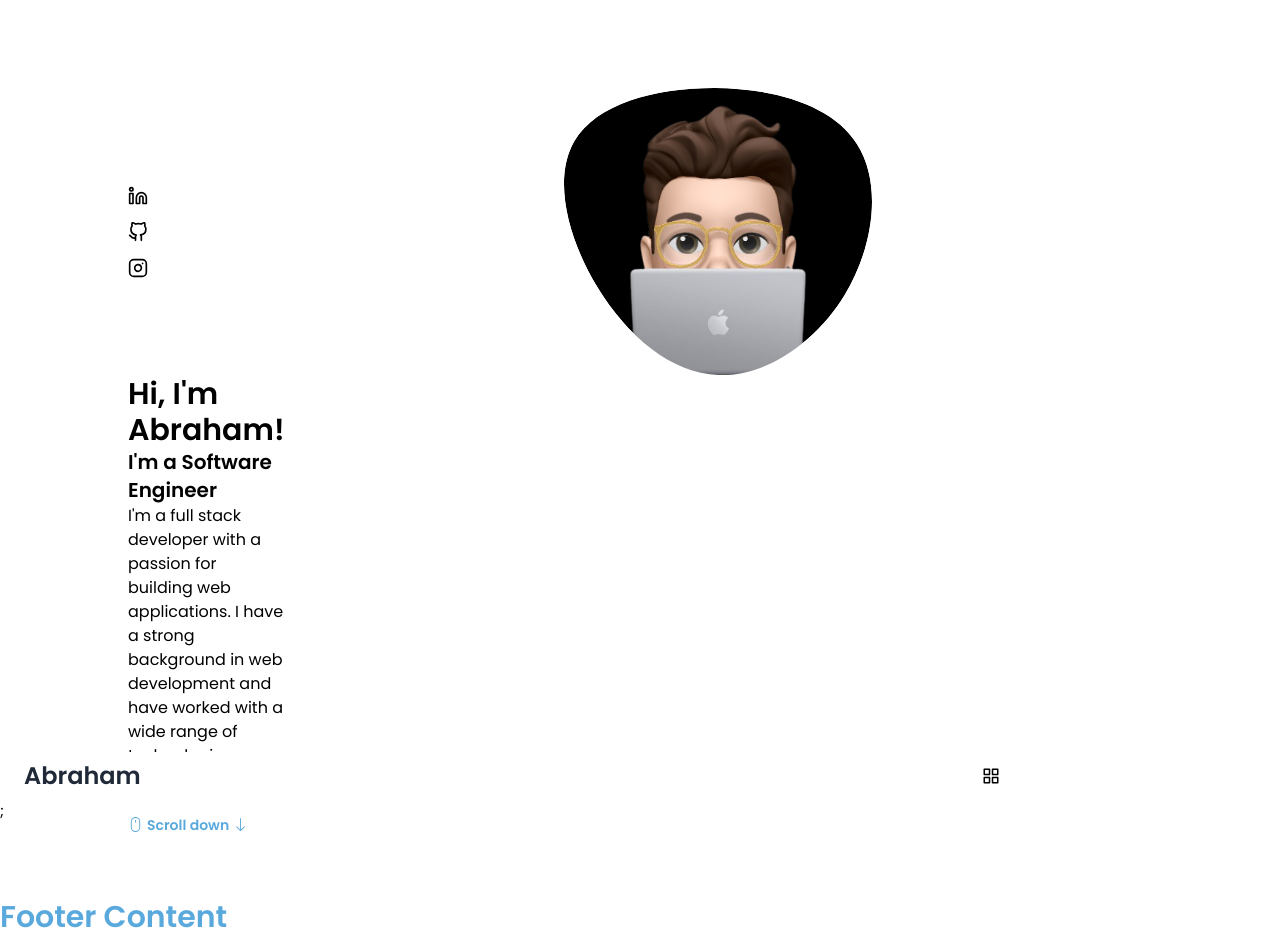
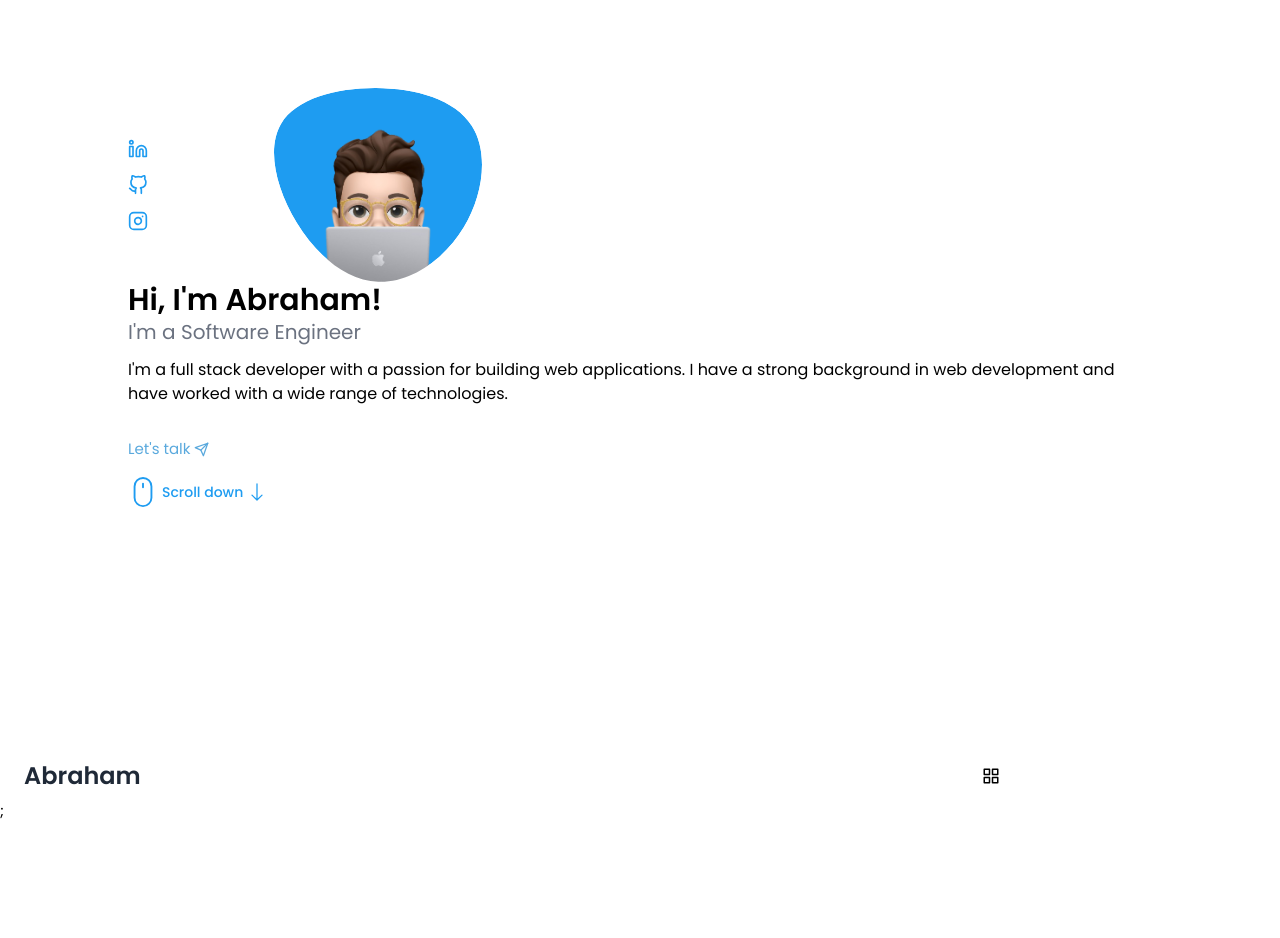
Before and after one commit to idkan/Portafolio, a Next.js app: page / in a window 1280 px wide. After the commit the page ends 823 px from the top, so only its background shows below. Built offline with nearby package versions, Linux system fonts and the light colour scheme.

Commit message:
Added Animation to home details

```diff
--- a/pages/index.js
+++ b/pages/index.js
@@ -10,33 +10,33 @@ const Home = () => {
 				<div className="max-w-5xl mx-auto grip gap-4">
 					<div className="grid grid-cols-home-content pt-14 items-center mb-4">
 						<div className="grid grid-cols-home-social gap-y-4">
-							<a href="https://www.linkedin.com/in/abraham-serena/" target="_blank" rel="noopener noreferrer"><FiLinkedin className="text-xl" /></a>
-							<a href="https://github.com/idkan/" target="_blank" rel="noopener noreferrer"><FiGithub className="text-xl" /></a>
-							<a href="https://www.instagram.com/abraham_salk/" target="_blank" rel="noopener noreferrer"><FiInstagram className="text-xl" /></a>
+							<a href="https://www.linkedin.com/in/abraham-serena/" target="_blank" rel="noopener noreferrer" className="text-xl text-primary hover:text-black"><FiLinkedin className="text-xl" /></a>
+							<a href="https://github.com/idkan/" target="_blank" rel="noopener noreferrer" className="text-xl text-primary hover:text-black"><FiGithub className="text-xl" /></a>
+							<a href="https://www.instagram.com/abraham_salk/" target="_blank" rel="noopener noreferrer" className="text-xl text-primary hover:text-black"><FiInstagram className="text-xl" /></a>
 						</div>
 						<div className="home__img">
-							<svg viewBox="0 0 200 187" className="w-96 h-72 m-auto">
+							<svg viewBox="0 0 200 187" className="w-52 fill-primary">
 								<mask id="mask0" mask-type="alpha">
 									<path d="M190.312 36.4879C206.582 62.1187 201.309 102.826 182.328 134.186C163.346 165.547 130.807 187.559 100.226 186.353C69.6454 185.297 41.0228 161.023 21.7403 129.362C2.45775 97.8511 -7.48481 59.1033 6.67581 34.5279C20.9871 10.1032 59.7028 -0.149132 97.9666 0.00163737C136.23 0.303176 174.193 10.857 190.312 36.4879Z" />
 								</mask>
 								<g mask="url(#mask0)">
 									<path d="M190.312 36.4879C206.582 62.1187 201.309 102.826 182.328 134.186C163.346 165.547 130.807 187.559 100.226 186.353C69.6454 185.297 41.0228 161.023 21.7403 129.362C2.45775 97.8511 -7.48481 59.1033 6.67581 34.5279C20.9871 10.1032 59.7028 -0.149132 97.9666 0.00163737C136.23 0.303176 174.193 10.857 190.312 36.4879Z" />
-									<image className='img-circle' href="./profile.png" x='0' y="0" height="200" width="200" />
+									<image className='w-44' href="./profile.png" x='12' y="18" height="200" width="200" />
 								</g>
 							</svg>
 						</div>
-						<div className="home__data">
+						<div className="col-span-1/3">
 							<h1 className="text-3xl font-bold" >Hi, I'm Abraham!</h1>
-							<h3 className="text-xl font-semibold">I'm a Software Engineer</h3>
-							<p className="text-base mb-2">I'm a full stack developer with a passion for building web applications. I have a strong background in web development and have worked with a wide range of technologies.</p>
+							<h3 className="text-xl font-light text-gray-500 mb-3">I'm a Software Engineer</h3>
+							<p className="text-base mb-8">I'm a full stack developer with a passion for building web applications. I have a strong background in web development and have worked with a wide range of technologies.</p>
 							<a href="#contact" className="flex items-center text-secondary">Let's talk <FiSend className="ml-1" /></a>
 						</div>
 					</div>
-					<div className="home__scroll text-secondary">
-						<a href="#about" className="flex items-center">
-							<BsMouse className="mr-1" />
-							<span className="text-sm font-semibold">Scroll down</span>
-							<BsArrowDown className="ml-1" />
+					<div className=" text-secondary">
+						<a href="#about" className="flex items-center text-primary duration-300 hover:translate-y-1">
+							<BsMouse className="text-3xl mr-1" />
+							<span className="text-sm font-medium mr-1">Scroll down</span>
+							<BsArrowDown className="text-xl" />
 						</a>
 					</div>
 				</div>
--- a/tailwind.config.js
+++ b/tailwind.config.js
@@ -15,7 +15,10 @@ module.exports = {
 			gridTemplateColumns: {
 				'home-social': 'max-content',
 				'home-content': '.5fr 3fr',
-			  }
+			},
+			gridColumn: {
+				'span-1/3': '1/3',
+			}
 		},
 	},
 	plugins: [],
```
